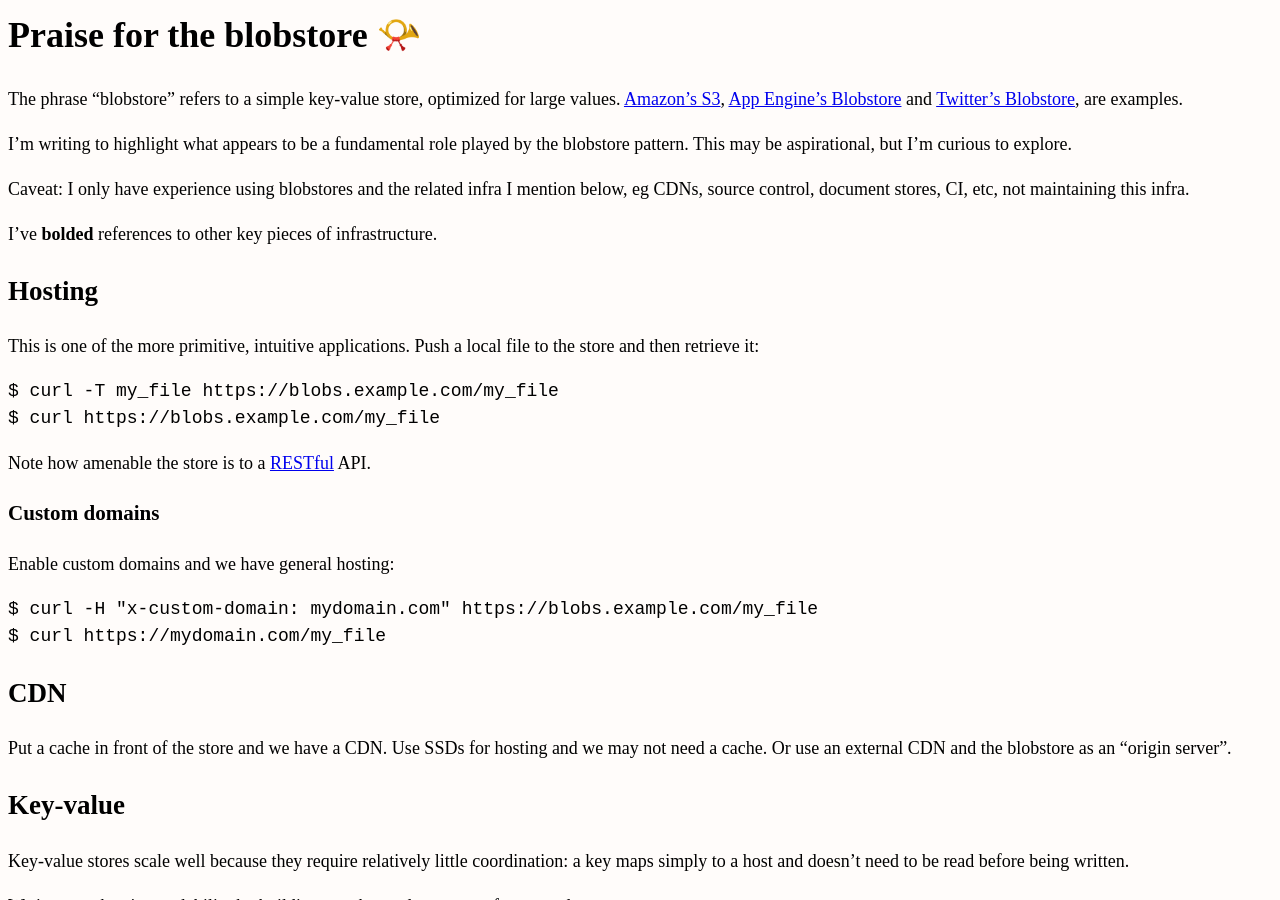
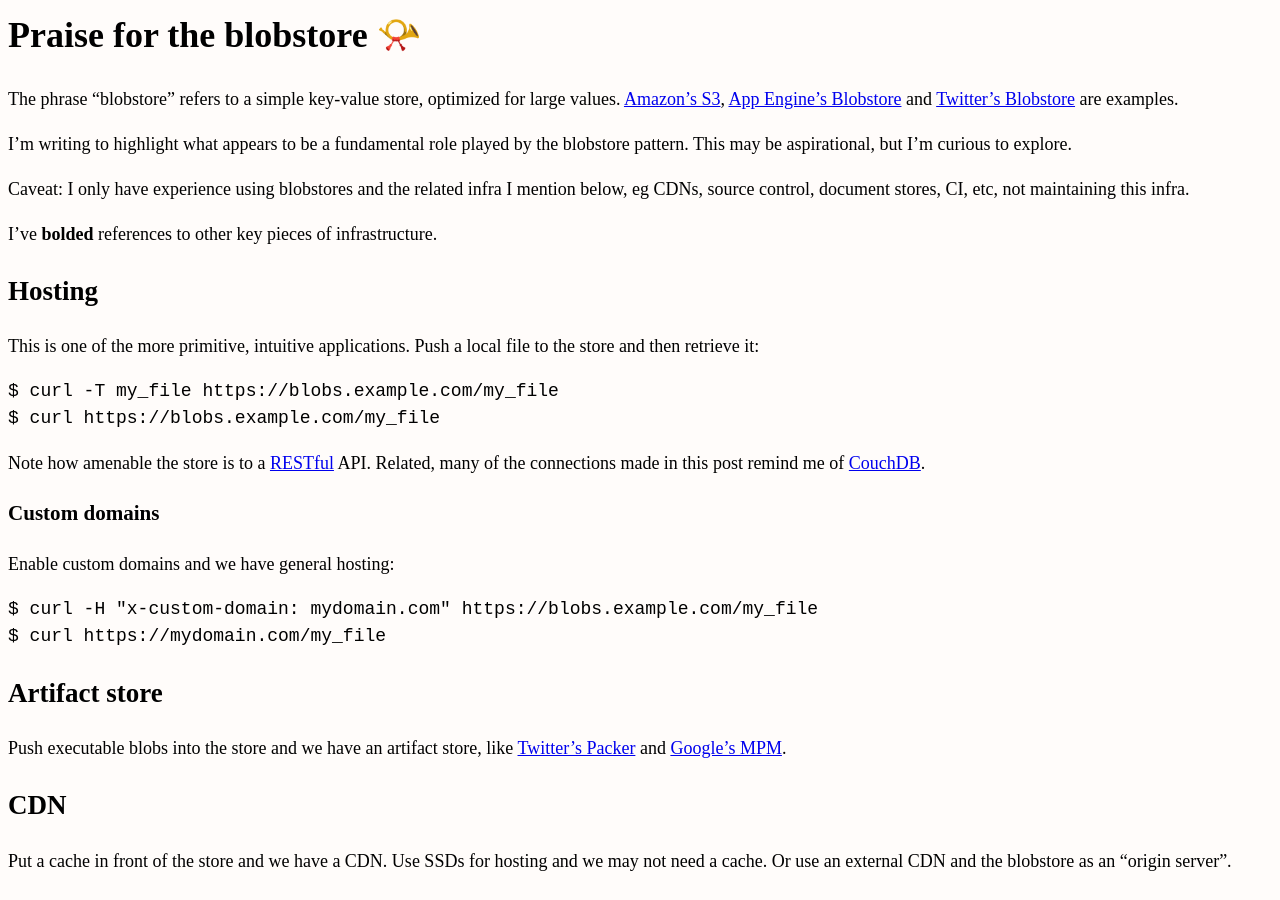
Before and after one commit to erikeldridge/erikeldridge.github.com, a Jekyll site: the page built from _posts/2017-11-18-praise-for-the-blobstore.md, in a window 1280 px wide and 900 px high. Built offline with Jekyll 4.4.1, drawn with Linux system fonts in a browser that asks for light colours; nearby versions of some CDN libraries; some of the changed lines change nothing that is shown; some of the changed text lies outside the part shown.

Commit message:
Update from Forestry.io - 2017-11-18-praise-for-the-blobstore.md

```diff
--- a/_posts/2017-11-18-praise-for-the-blobstore.md
+++ b/_posts/2017-11-18-praise-for-the-blobstore.md
@@ -1,6 +1,6 @@
 ---
 title: "Praise for the blobstore \U0001F4EF"
-date: 2017-11-18 18:36:16.059000000 Z
+date: 2017-11-18 18:36:16 +0000
 tags:
 - event-bus
 - document
@@ -12,8 +12,7 @@
 - hosting
 layout: post
 ---
-
-The phrase "blobstore" refers to a simple key-value store, optimized for large values. [Amazon’s S3](https://aws.amazon.com/s3/), [App Engine’s Blobstore](https://cloud.google.com/appengine/docs/standard/python/blobstore/) and [Twitter’s Blobstore](https://blog.twitter.com/engineering/en_us/a/2012/blobstore-twitter-s-in-house-photo-storage-system.html), are examples.
+The phrase "blobstore" refers to a simple key-value store, optimized for large values. [Amazon’s S3](https://aws.amazon.com/s3/), [App Engine’s Blobstore](https://cloud.google.com/appengine/docs/standard/python/blobstore/) and [Twitter’s Blobstore](https://blog.twitter.com/engineering/en_us/a/2012/blobstore-twitter-s-in-house-photo-storage-system.html) are examples.
 
 I’m writing to highlight what appears to be a fundamental role played by the blobstore pattern. This may be aspirational, but I’m curious to explore.
 
@@ -28,7 +27,7 @@
     $ curl -T my_file https://blobs.example.com/my_file
     $ curl https://blobs.example.com/my_file
 
-Note how amenable the store is to a [RESTful](http://www.ics.uci.edu/~fielding/pubs/dissertation/rest_arch_style.htm) API.
+Note how amenable the store is to a [RESTful](http://www.ics.uci.edu/\~fielding/pubs/dissertation/rest_arch_style.htm) API. Related, many of the connections made in this post remind me of [CouchDB](http://couchdb.apache.org/).
 
 ### Custom domains
 
@@ -36,6 +35,10 @@
 
     $ curl -H "x-custom-domain: mydomain.com" https://blobs.example.com/my_file
     $ curl https://mydomain.com/my_file
+
+## Artifact store
+
+Push executable blobs into the store and we have an artifact store, like [Twitter's Packer](https://blog.twitter.com/engineering/en_us/topics/infrastructure/2016/the-infrastructure-behind-twitter-efficiency-and-optimization.html) and [Google's MPM](https://www.youtube.com/watch?v=hJAIL-Syzxw).
 
 ## CDN
 
@@ -51,12 +54,12 @@
 
 For better or worse, a blobstore is only aware of simple keys, so we can’t browse it like a file structure.
 
-However, split the path and index the fragments and we have a **document store**. We can keep the blob store pure by defining the document store as standalone infrastructure and depending on an **[event bus](/notes/praise-for-the-humble-bus.html)** and **execution service**:
+However, split the path and index the fragments and we have a **document store**. We can keep the blob store pure by defining the document store as standalone infrastructure and depending on an [**event bus**](/notes/praise-for-the-humble-bus.html) and **execution service**:
 
 1. Document store subscribes to blobstore push events via event bus associating an executable
-1. Client pushes value to blobstore
-1. Blob store writes value and fires event, eg “push <url>”
-1. Document store processes the path as described above
+2. Client pushes value to blobstore
+3. Blob store writes value and fires event, eg “push <url>”
+4. Document store processes the path as described above
 
 Now we can look up values by path fragments:
 
@@ -72,6 +75,8 @@
 
 Put a review process and commit log in front of writes to the blobstore and you have scalable **source control**. [Use a blobstore for Git's object store](https://fancybeans.com/2012/08/24/how-to-use-s3-as-a-private-git-repository/), and you get scalable replication. Use [a document-aware source control mechanism, like Google](https://cacm.acm.org/magazines/2016/7/204032-why-google-stores-billions-of-lines-of-code-in-a-single-repository/fulltext#body-4), and you get a scalable mono-repo.
 
+Blobstore data is often immutable and versioned, so commits could simply be references to file versions.
+
 ## CI
 
 Subscribe to push events from source control, using an **event bus** and **execution service**, and we have CI. We can listen for success events from our subscriber to get pre-submit quality control. We can write artifacts back to the blobstore as part of a continuous deploy pipeline.
```
